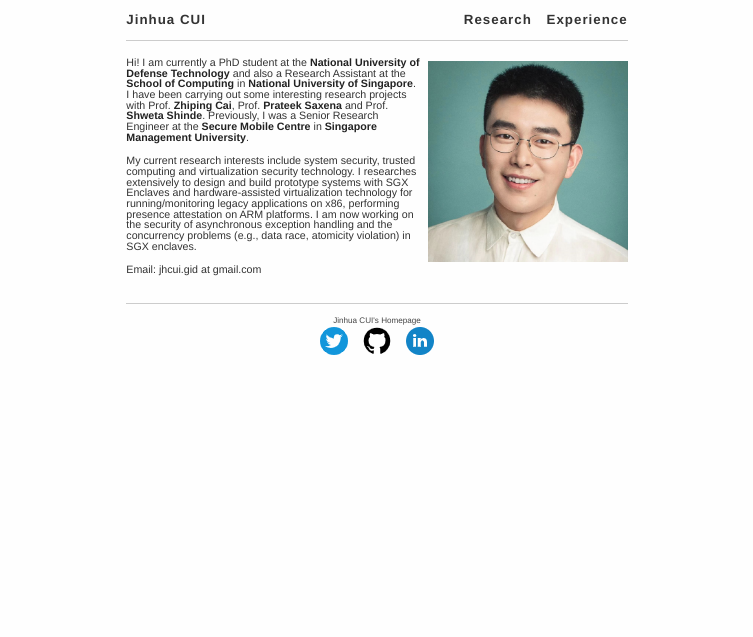
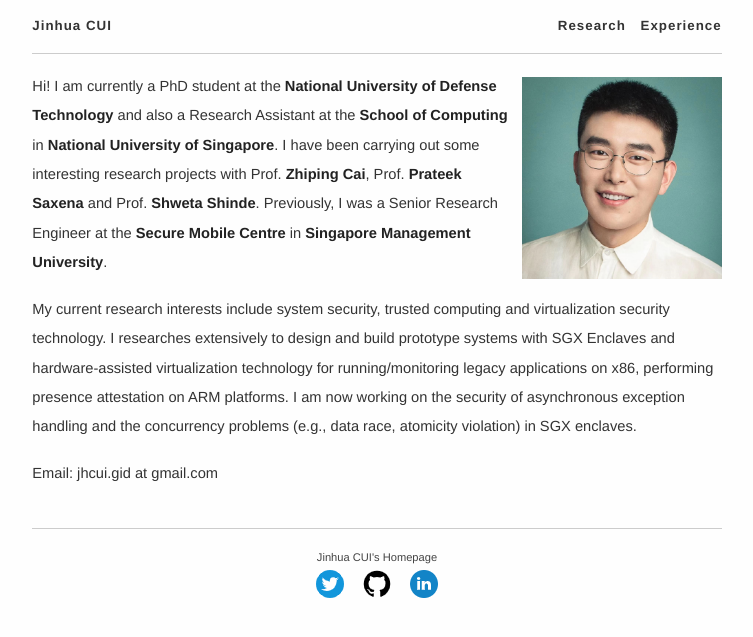
Before and after one commit to cimcs/cimcs.github.io, a Jekyll site: the page built from index.md, in a window 1280 px wide. Shown: the top 637 px of the page, without its empty margins (263-1016 px from the left). Built offline with Jekyll 4.4.1, drawn with Linux system fonts in a browser that asks for light colours; comment, search, counter and statistics services are not loaded.

Commit message:
Update main.scss

```diff
--- a/css/main.scss
+++ b/css/main.scss
@@ -7,8 +7,8 @@ $font-weight-normal: 200;
 $font-weight-bold:   600;
 
 $base-font-family: "San Francisco", "Helvetica Neue", Helvetica, Roboto, "Segoe UI", "Segoe WP", Arial, Ubuntu, sans-serif;
-$base-font-size:   8pt;
-$base-line-height: 1;
+$base-font-size:   11pt;
+$base-line-height: 2;
 
 $heading-font-family: $base-font-family;
 $heading-font-size:   10pt;
```
